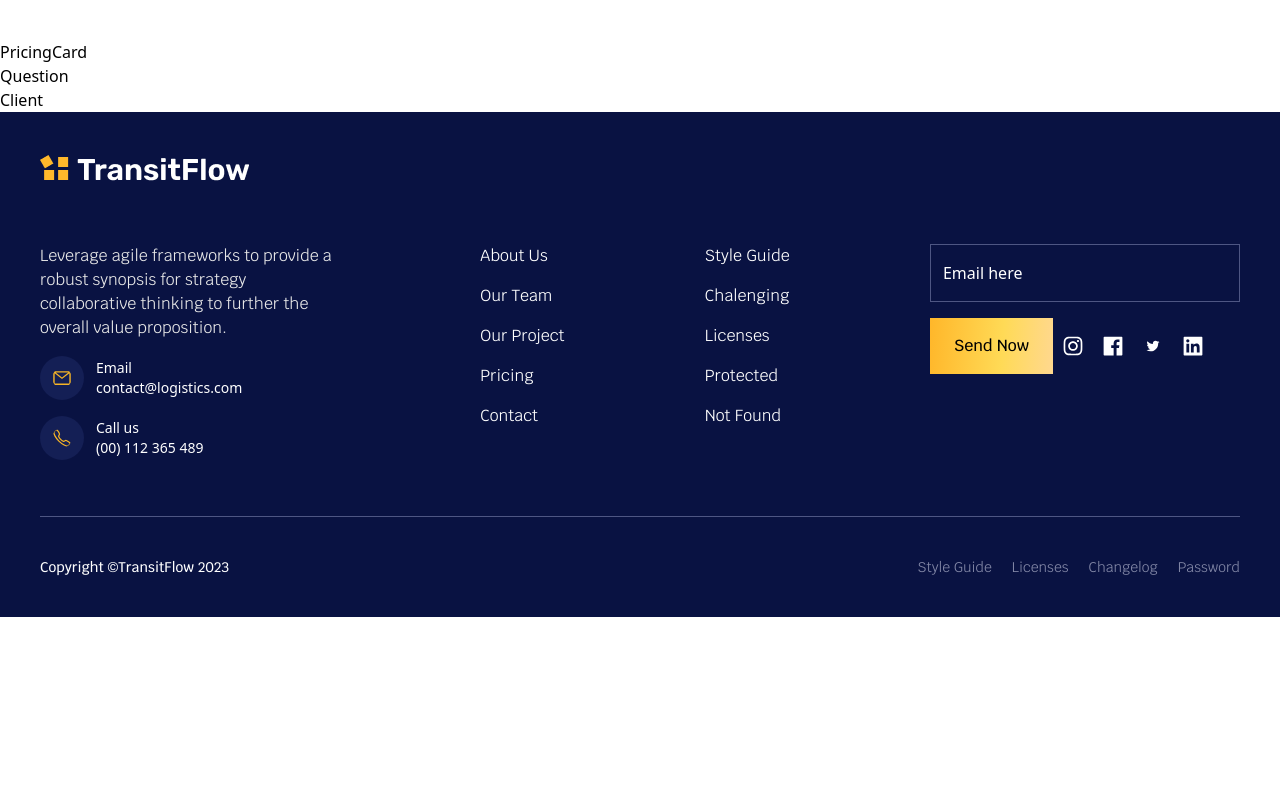
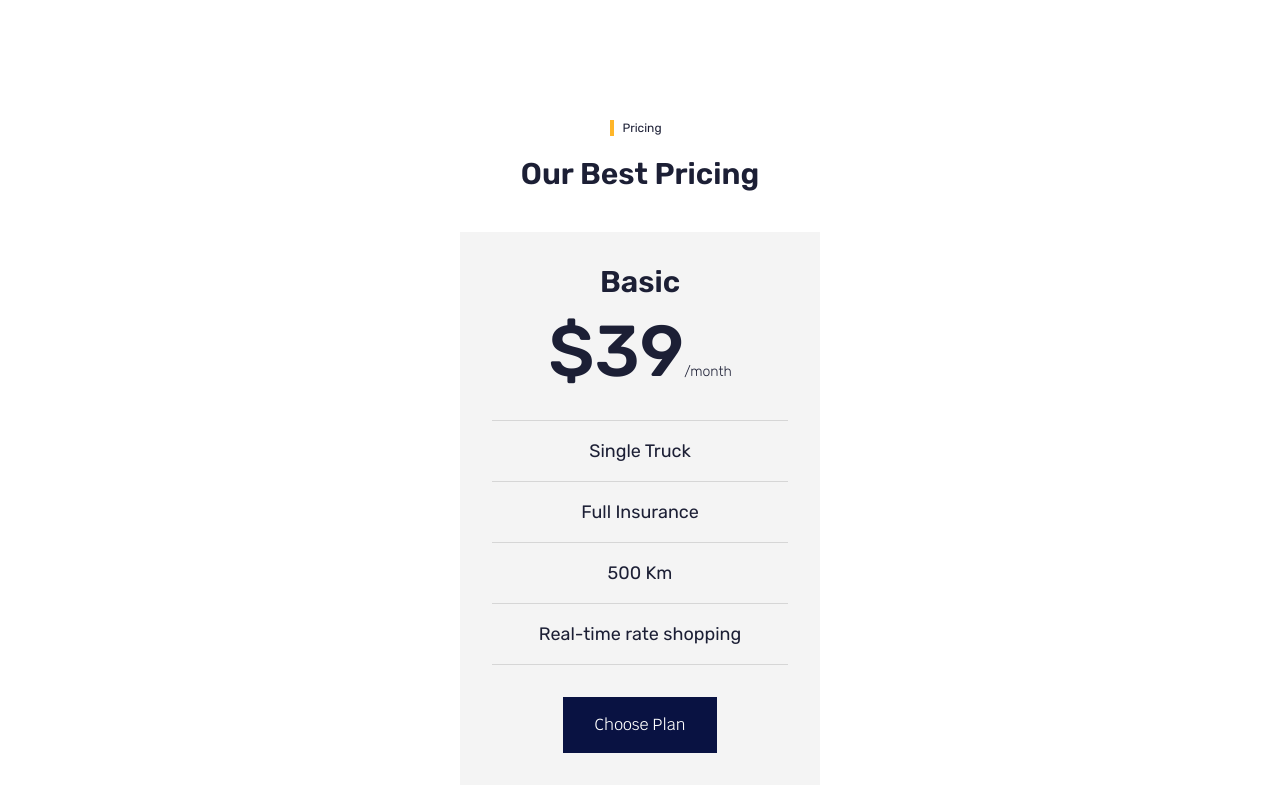
Before and after one commit to PrtHub/TransitFlow, a React (Vite) app: page /aboutus in a window 1280 px wide. Shown: the part 3020-3820 px from the top of the page. Before the commit the page ends 3637 px from the top, so only its background shows below. Built offline with nearby package versions, Linux system fonts and the light colour scheme; the HTML template or start-up script is replaced by a standard one.

Commit message:
Completed

```diff
--- a/src/components/PricingCard.jsx
+++ b/src/components/PricingCard.jsx
@@ -2,7 +2,36 @@
 
 const PricingCard = () => {
   return (
-    <div>PricingCard</div>
+    <>
+     <div className="w-full h-full bg-white">
+       <div className="w-full xl:w-[1200px] h-full mx-auto flex flex-col justify-center items-center gap-10 py-20 px-7 xl:px-0">
+         <div className="flex flex-col justify-center items-center gap-5 font-Rubik">
+            <p className="head-text">
+               Pricing
+            </p>
+            <h1 className="header-text">
+              Our Best Pricing
+            </h1>
+          </div>
+
+          <div className="w-full h-full flex flex-wrap flex-col md:flex-row justify-center gap-10">
+              <div className="w-[360px] h-full bg-[#F4F4F4] flex flex-col justify-center items-center p-8 gap-8">
+                <div className="flex flex-col items-center justify-center gap-4 r">
+                 <h3 className="font-Rubik font-semibold text-3xl text-black-200 ">Basic</h3>
+                 <h1 className="font-Rubik font-medium text-7xl text-black-200">$39<span className="text-sm font-light">/month</span></h1>
+                </div>
+                 <div className="w-full flex flex-col items-center justify-center gap-4 border-y-[1px] border-[#D6D6D6] py-4">
+                  <p className="font-Rubik text-black-200 text-lg font-normal ">Single Truck</p>
+                  <p className="w-full text-center font-Rubik text-black-200 text-lg font-normal border-t-[1px] border-[#D6D6D6] pt-4">Full Insurance</p>
+                  <p className="w-full text-center font-Rubik text-black-200 text-lg font-normal border-t-[1px] border-[#D6D6D6] pt-4">500 Km</p>
+                  <p className="w-full text-center font-Rubik text-black-200 text-lg font-normal border-t-[1px] border-[#D6D6D6] pt-4">Real-time rate shopping</p>
+                 </div>
+                 <button className="bg-black-300 px-8 py-4 text-base text-white font-Krub">Choose Plan</button>
+              </div>
+          </div>
+       </div>
+     </div>
+    </>
   )
 }
 
```
